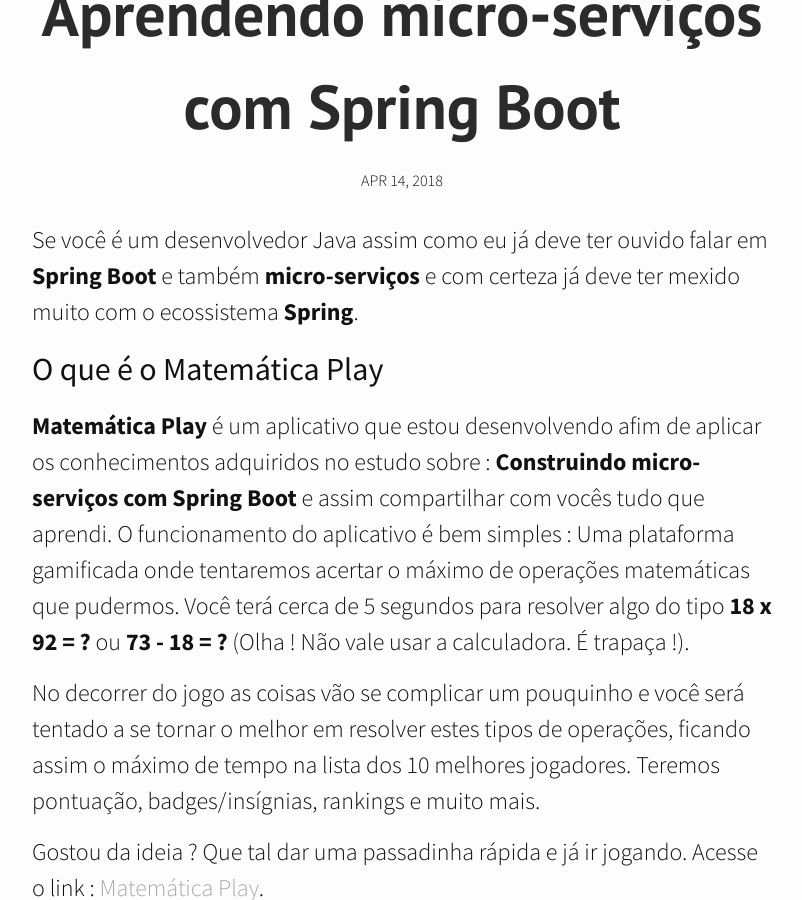
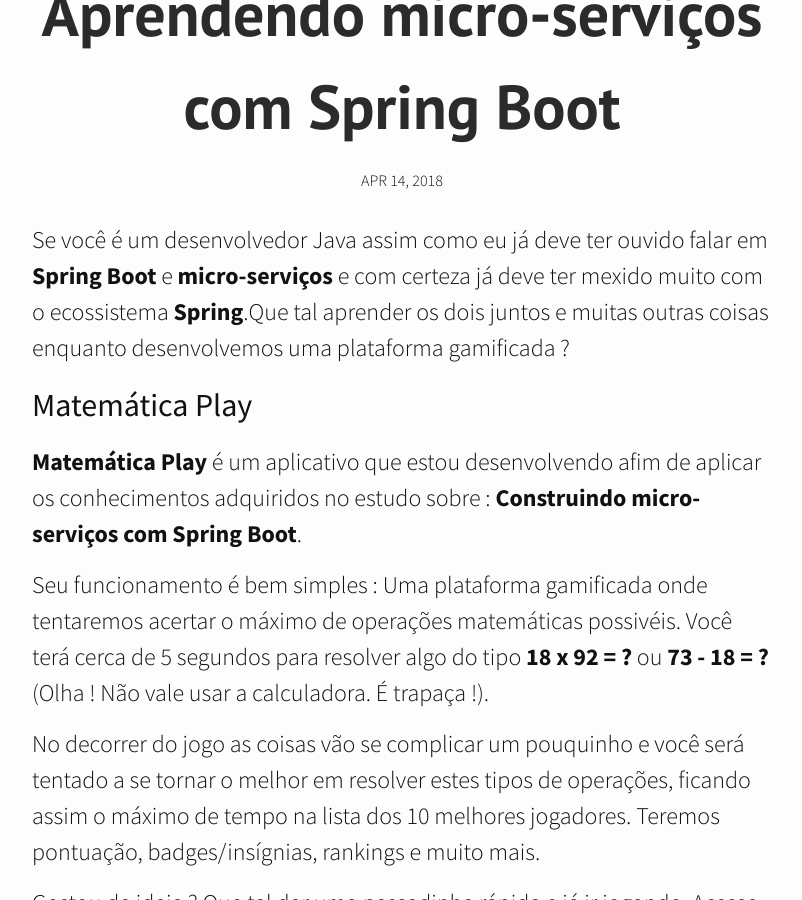
Before and after one commit to BSTK/bstk.github.io, a Jekyll site: the page built from _posts/2018-04-15-matematica-play-aprendendo-micro-servicos-com-spring-boot.markdown, in a window 1280 px wide and 900 px high, scrolled down 398 px. Shown: the whole window, without its empty margins (238-1040 px from the left). Built offline with Jekyll 4.4.1, drawn with Linux system fonts in a browser that asks for light colours; nearby versions of some CDN libraries; comment, search, counter and statistics services are not loaded; some of the changed text lies outside the part shown.

Commit message:
Commit - Correção primeiro post

```diff
--- a/_posts/2018-04-15-matematica-play-aprendendo-micro-servicos-com-spring-boot.markdown
+++ b/_posts/2018-04-15-matematica-play-aprendendo-micro-servicos-com-spring-boot.markdown
@@ -6,14 +6,15 @@ categories: spring-boot
 ---
 
 
-Se você é um desenvolvedor Java assim como eu já deve ter ouvido falar em **Spring Boot** e também **micro-serviços** e com certeza já deve ter mexido muito com o ecossistema **Spring**.
+Se você é um desenvolvedor Java assim como eu já deve ter ouvido falar em **Spring Boot** e  **micro-serviços** e com certeza já deve ter mexido muito com o ecossistema **Spring**.Que tal aprender os dois juntos e muitas outras coisas enquanto desenvolvemos uma plataforma gamificada ?
 
 
 
-## O que é o Matemática Play
+## Matemática Play
 
-**Matemática Play** é um aplicativo que estou desenvolvendo afim de aplicar os conhecimentos adquiridos no estudo sobre : **Construindo micro-serviços com Spring Boot** e assim compartilhar com vocês tudo que aprendi.
-O funcionamento do aplicativo é bem simples : Uma plataforma gamificada onde tentaremos acertar o máximo de operações matemáticas que pudermos. Você terá cerca de 5 segundos para resolver algo do tipo **18 x 92 = ?** ou **73 - 18 = ?** (Olha ! Não vale usar a calculadora. É trapaça !).
+**Matemática Play** é um aplicativo que estou desenvolvendo afim de aplicar os conhecimentos adquiridos no estudo sobre : **Construindo micro-serviços com Spring Boot**.
+
+Seu funcionamento é bem simples : Uma plataforma gamificada onde tentaremos acertar o máximo de operações matemáticas possivéis. Você terá cerca de 5 segundos para resolver algo do tipo **18 x 92 = ?** ou **73 - 18 = ?** (Olha ! Não vale usar a calculadora. É trapaça !).
 
 No decorrer do jogo as coisas vão se complicar um pouquinho e você será tentado a se tornar o melhor em resolver estes tipos de operações, ficando assim o máximo de tempo na lista dos 10 melhores jogadores. Teremos pontuação, badges/insígnias, rankings e muito mais.
 
@@ -50,6 +51,7 @@ Farei todo o desenvolvimento do app utilizando uma abordagem RESTFul e todo ferr
 
 
 E muitos outros que não estão listados aqui mas que com certeza aparecerá em algum momento.
+
 Se você chegou até aqui, obrigado. Continuamos no próximo post.
 
 Até {}!
```
Also changed, not shown: 19 other files.
